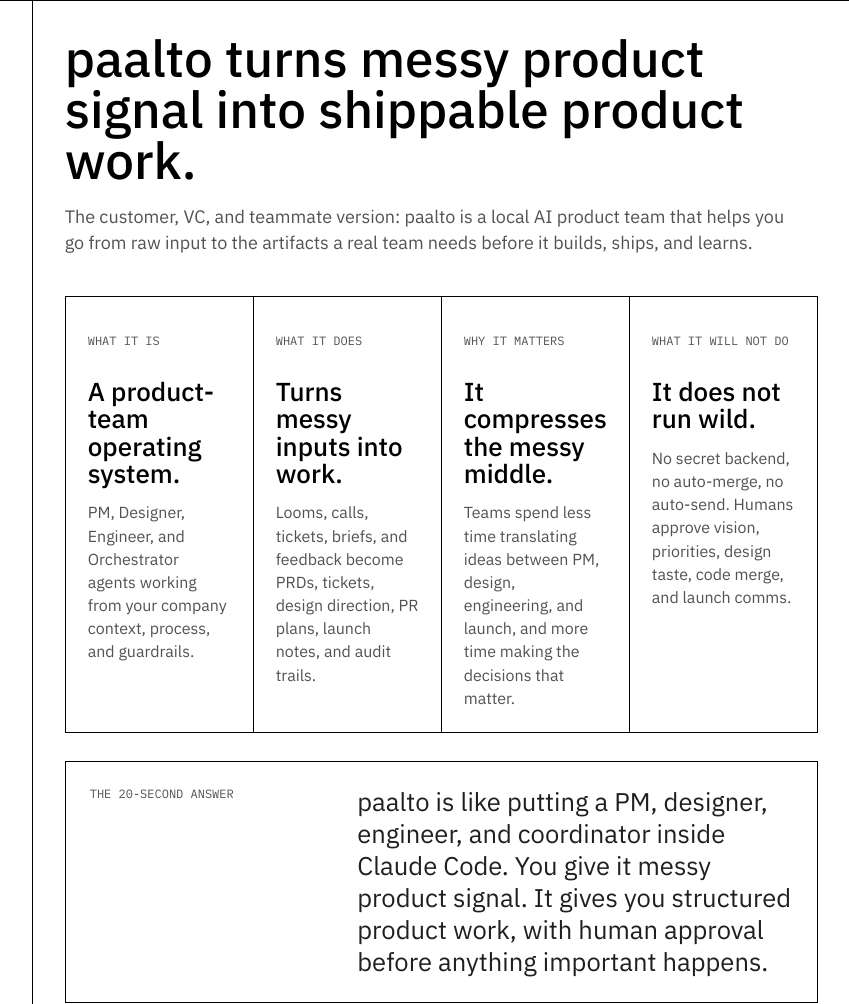
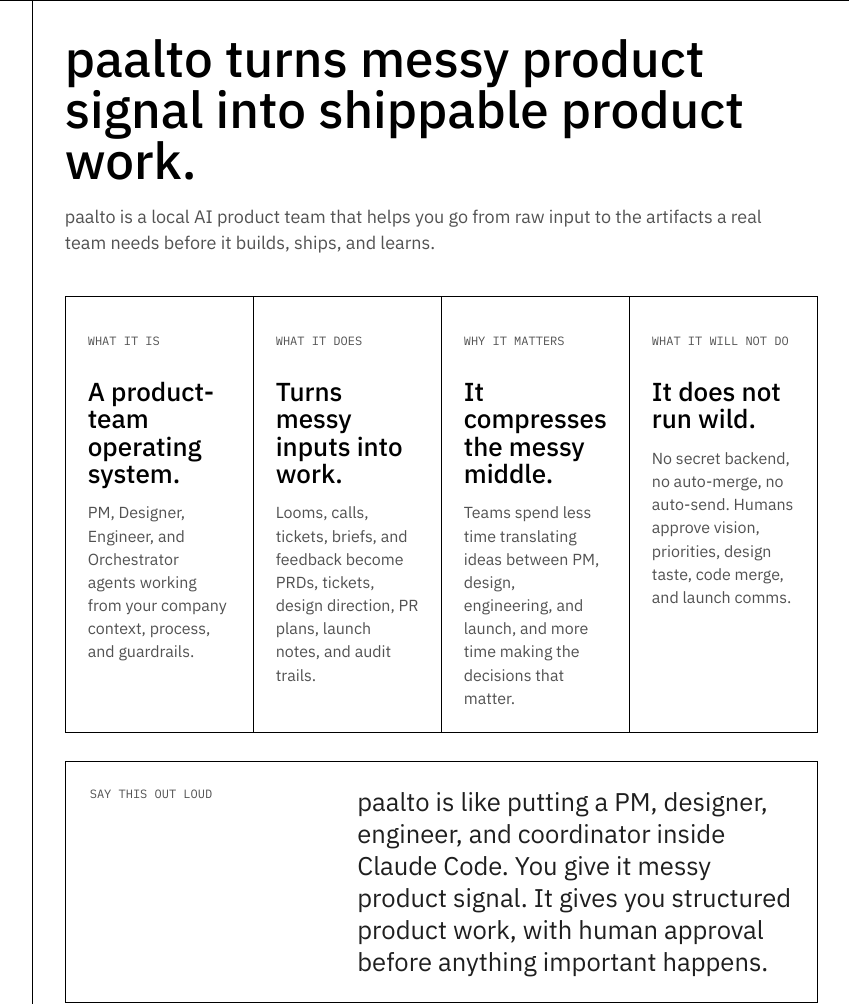
Before and after one commit to Niki92i/paalto, a website: page site/index.html in a window 1280 px wide. Shown: the part 1005-2009 px from the top of the page, without its empty margins (411-1260 px from the left). Drawn offline with Linux system fonts and the light colour scheme.

Commit message:
site: tighten explanation copy

```diff
--- a/site/index.html
+++ b/site/index.html
@@ -269,7 +269,7 @@
         <div class="section-index"><p class="kicker">00 / Explain it like I am busy</p></div>
         <div class="section-body">
           <h2 class="section-title">paalto turns messy product signal into shippable product work.</h2>
-          <p class="section-intro">The customer, VC, and teammate version: paalto is a local AI product team that helps you go from raw input to the artifacts a real team needs before it builds, ships, and learns.</p>
+          <p class="section-intro">paalto is a local AI product team that helps you go from raw input to the artifacts a real team needs before it builds, ships, and learns.</p>
           <div class="plain-grid">
             <article class="plain-card"><p class="panel-label">What it is</p><h3>A product-team operating system.</h3><p>PM, Designer, Engineer, and Orchestrator agents working from your company context, process, and guardrails.</p></article>
             <article class="plain-card"><p class="panel-label">What it does</p><h3>Turns messy inputs into work.</h3><p>Looms, calls, tickets, briefs, and feedback become PRDs, tickets, design direction, PR plans, launch notes, and audit trails.</p></article>
@@ -277,7 +277,7 @@
             <article class="plain-card"><p class="panel-label">What it will not do</p><h3>It does not run wild.</h3><p>No secret backend, no auto-merge, no auto-send. Humans approve vision, priorities, design taste, code merge, and launch comms.</p></article>
           </div>
           <div class="plain-script" aria-label="Simple explanation script">
-            <p class="panel-label">The 20-second answer</p>
+            <p class="panel-label">Say this out loud</p>
             <p>paalto is like putting a PM, designer, engineer, and coordinator inside Claude Code. You give it messy product signal. It gives you structured product work, with human approval before anything important happens.</p>
           </div>
         </div>
```
